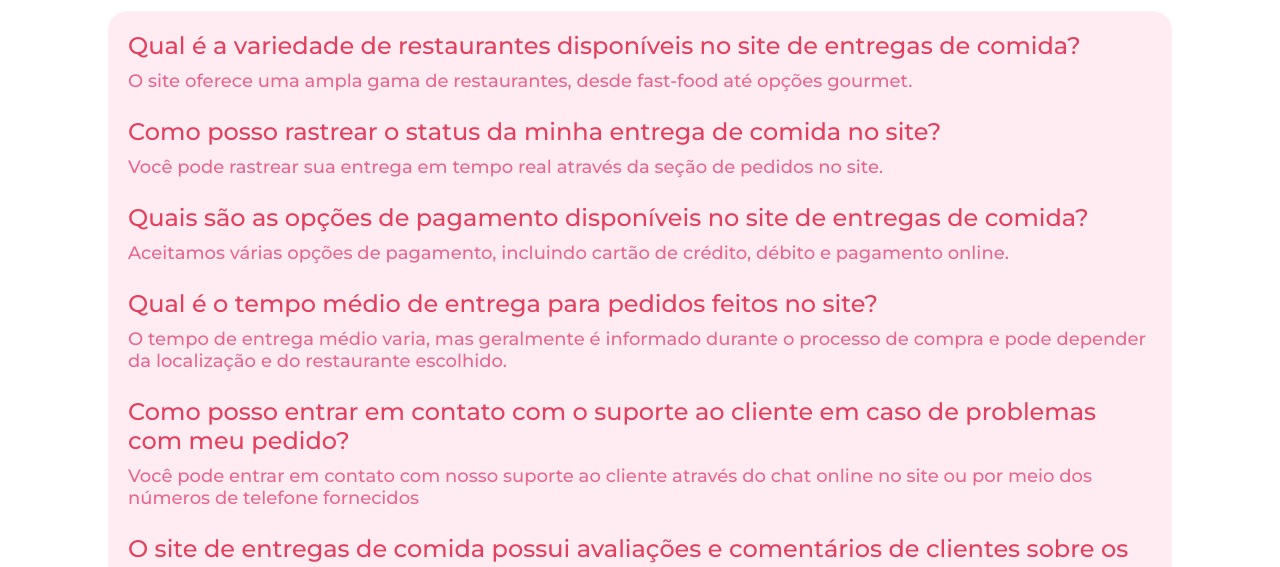
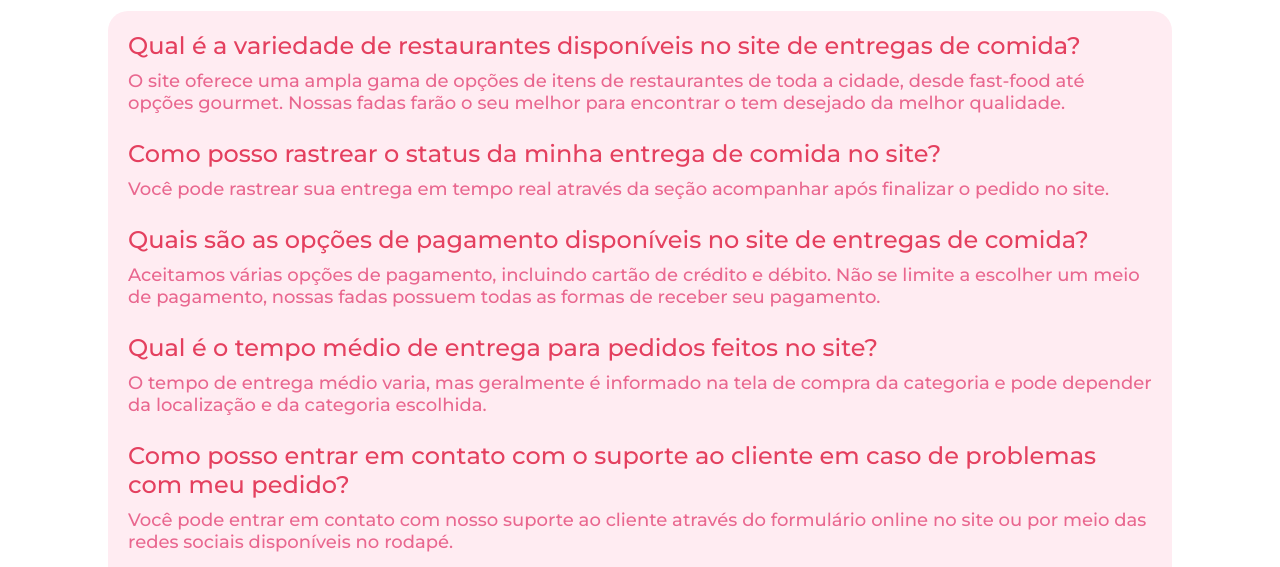
Before and after one commit to KauanKNFE/Fadelivery, a plain HTML site: page faq/index.html in a window 1280 px wide. Shown: the part 221-788 px from the top of the page. Drawn offline with nearby package versions, Linux system fonts and the light colour scheme.

Commit message:
Add files via upload

```diff
--- a/estilo-padrao/footer.css
+++ b/estilo-padrao/footer.css
@@ -7,7 +7,7 @@
 
 /* Estilos gerais para o elemento footer */
 main{
-    min-height: 73vh;
+    min-height: calc(100vh - (90px + 110px));
 }
 footer {
     color: #E9678F;
--- a/faq/index.html
+++ b/faq/index.html
@@ -54,17 +54,17 @@
         <h1 class="h1">FAQ</h1>
         <div class="container">
             <h2 class="question">Qual é a variedade de restaurantes disponíveis no site de entregas de comida?</h2>
-            <h3 class="answer">O site oferece uma ampla gama de restaurantes, desde fast-food até opções gourmet.</h3>
+            <h3 class="answer">O site oferece uma ampla gama de opções de itens de restaurantes de toda a cidade, desde fast-food até opções gourmet. Nossas fadas farão o seu melhor para encontrar o tem desejado da melhor qualidade.</h3>
             <h2 class="question">Como posso rastrear o status da minha entrega de comida no site?</h2>
-            <h3 class="answer">Você pode rastrear sua entrega em tempo real através da seção de pedidos no site.</h3>
+            <h3 class="answer">Você pode rastrear sua entrega em tempo real através da seção acompanhar após finalizar o pedido no site.</h3>
             <h2 class="question">Quais são as opções de pagamento disponíveis no site de entregas de comida?</h2>
-            <h3 class="answer">Aceitamos várias opções de pagamento, incluindo cartão de crédito, débito e pagamento online.</h3>
+            <h3 class="answer">Aceitamos várias opções de pagamento, incluindo cartão de crédito e débito. Não se limite a escolher um meio de pagamento, nossas fadas possuem todas as formas de receber seu pagamento.</h3>
             <h2 class="question">Qual é o tempo médio de entrega para pedidos feitos no site?</h2>
-            <h3 class="answer">O tempo de entrega médio varia, mas geralmente é informado durante o processo de compra e pode depender da localização e do restaurante escolhido.</h3>
+            <h3 class="answer">O tempo de entrega médio varia, mas geralmente é informado na tela de compra da categoria e pode depender da localização e da categoria escolhida.</h3>
             <h2 class="question">Como posso entrar em contato com o suporte ao cliente em caso de problemas com meu pedido?</h2>
-            <h3 class="answer">Você pode entrar em contato com nosso suporte ao cliente através do chat online no site ou por meio dos números de telefone fornecidos</h3>
+            <h3 class="answer">Você pode entrar em contato com nosso suporte ao cliente através do formulário online no site ou por meio das redes sociais disponíveis no rodapé.</h3>
             <h2 class="question">O site de entregas de comida possui avaliações e comentários de clientes sobre os restaurantes?</h2>
-            <h3 class="answer">Sim, os clientes podem deixar avaliações e comentários sobre os restaurantes após receberem seus pedidos, proporcionando feedback valioso para outros usuários.</h3>
+            <h3 class="answer">Sim, os clientes podem deixar avaliações sobre as categorias após receberem seus pedidos, proporcionando feedback valioso para a equipe, contudo suas avaliações não serão públicas, pois a experiência varia de usuario.</h3>
         </div>
     </main>
     <!-- Rodapé -->
```
Also changed, not shown: cardapio/botanica/index.html (+1 -1 lines), cardapio/eventos/index.html (+1 -1 lines), cardapio/farmacia/index.html (+1 -1 lines), cardapio/petshop/index.html (+1 -1 lines), cardapio/restaurantes/index.html (+1 -1 lines), cardapio/supermercado/index.html (+1 -1 lines), nossa qualidade/index.html (+1 -1 lines).
